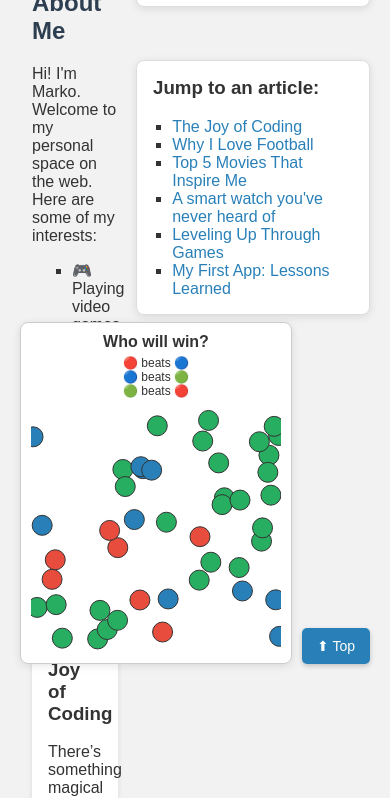
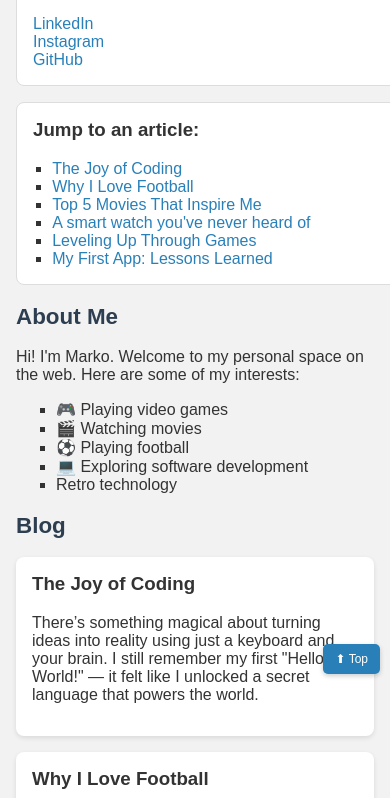
Before and after one commit to Markobenacic/webpage, a plain HTML site: page index.html in a window 390 px wide. Shown: the part 160-958 px from the top of the page. Drawn offline with Linux system fonts and the light colour scheme.

Commit message:
mobile responsivity

```diff
--- a/index.html
+++ b/index.html
@@ -90,6 +90,50 @@
     main {
       margin-right: 240px;
     }
+
+    @media (max-width: 600px) {
+  body {
+    padding: 1rem;
+    max-width: 100%;
+  }
+
+  h1, h2 {
+    font-size: 1.4rem;
+  }
+
+  .top-right-social,
+  .nav-articles {
+    position: static;
+    width: 100%;
+    margin-top: 1rem;
+    box-shadow: none;
+  }
+
+  main {
+    margin-right: 0;
+  }
+
+  #toTopBtn {
+    right: 10px;
+    bottom: 10px;
+    padding: 8px 12px;
+    font-size: 12px;
+  }
+
+  /* Simulation widget */
+  .rps-widget {
+    position: static !important;
+    width: 100% !important;
+    max-width: 300px;
+    margin: 1rem auto;
+  }
+
+  .rps-widget canvas {
+    width: 100% !important;
+    height: auto !important;
+  }
+}
+
   </style>
 </head>
 <body>
@@ -170,7 +214,7 @@
 
   <!-- Add this inside <body>, preferably after <main> or before the closing </body> tag -->
 <h2>Autoplay Red-Green-Blue Simulation</h2>
-<div style="position: fixed; bottom: 20px; left: 20px; z-index: 1002; background: white; border: 1px solid #ccc; border-radius: 8px; padding: 10px; box-shadow: 0 2px 8px rgba(0, 0, 0, 0.1);">
+<div class="rps-widget" style="position: fixed; bottom: 20px; left: 20px; z-index: 1002; background: white; border: 1px solid #ccc; border-radius: 8px; padding: 10px; box-shadow: 0 2px 8px rgba(0, 0, 0, 0.1);">
   <h4 style="margin: 0 5px 5px 5px; font-family: Arial, sans-serif; text-align: center;">Who will win?</h4>
   <p style="font-size: 12px; margin: 0 0 5px 0; text-align: center; font-family: Arial, sans-serif;">
     🔴 beats 🔵<br>
```
